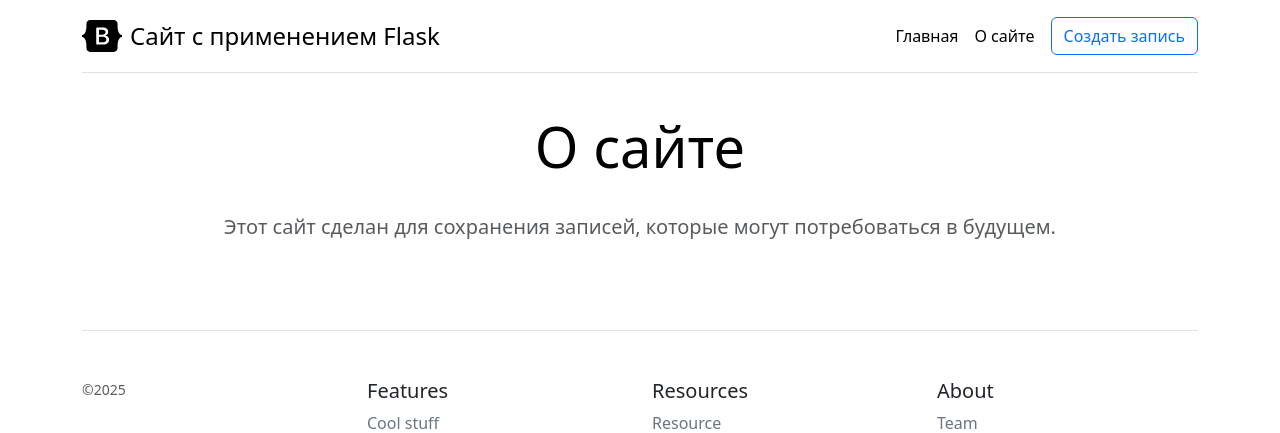
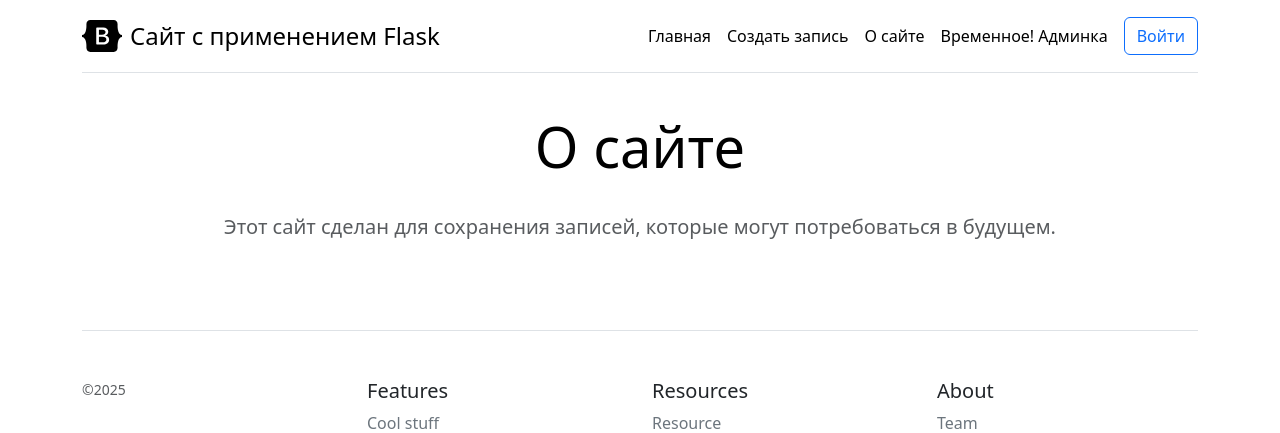
Before and after one commit to Verper1/OOP_practice, a Flask app: page /about in a window 1280 px wide. Shown: the top 433 px of the page. Run offline with Flask 3, Linux system fonts and the light colour scheme; some libraries are stand-ins or nearby versions.

Commit message:
Сделал страницу входа в админ панель и саму админ панель, но пока это всё не работает должным образом.

```diff
--- a/cite_on_Flask/main.py
+++ b/cite_on_Flask/main.py
@@ -1,4 +1,4 @@
-from flask import Flask, render_template, request, redirect
+from flask import Flask, render_template, request, redirect, url_for
 from flask_sqlalchemy import SQLAlchemy
 
 app = Flask(__name__)
@@ -14,6 +14,7 @@ class Notes(db.Model):
 
     def __repr__(self):
         return self.title
+
 
 @app.route('/', methods=['POST', 'GET'])
 def index():
@@ -34,9 +35,27 @@ def index():
     else:
         return render_template('index.html', data=notes)
 
+
+@app.route('/login_adm_page', methods=['GET', 'POST'])
+def admin_login():
+    if request.method == 'POST':
+        # Здесь должна быть логика аутентификации
+        # Если аутентификация прошла успешно, перенаправляем на /admin_panel
+        return redirect(url_for('admin_panel'))
+    # Если GET запрос, показываем форму входа
+    return render_template('login_adm_page.html')
+
+# страница админ панели
+@app.route('/admin_panel')
+def admin_panel():
+    # Загрузка и отображение админ-панели
+    return render_template('admin_panel.html')
+
+
 @app.route('/about')
 def about():
     return render_template('about.html')
+
 
 @app.route('/create', methods=['POST', 'GET'])
 def crate():
@@ -55,5 +74,6 @@ def crate():
     else:
         return render_template('create.html')
 
+
 if __name__ == "__main__":
     app.run(debug=True)
--- a/cite_on_Flask/templates/base.html
+++ b/cite_on_Flask/templates/base.html
@@ -3,6 +3,7 @@
 <head>
     <meta charset="UTF-8">
     <link rel="stylesheet" href="https://cdn.jsdelivr.net/npm/bootstrap@5.3.3/dist/css/bootstrap.min.css" integrity="sha384-QWTKZyjpPEjISv5WaRU9OFeRpok6YctnYmDr5pNlyT2bRjXh0JMhjY6hW+ALEwIH" crossorigin="anonymous">
+    <link rel="stylesheet" href="admin_panel.css">
     {% block title %}{% endblock %}
 </head>
 <body>
@@ -39,9 +40,11 @@
                 </a>
                 <nav class="d-inline-flex mt-2 mt-md-0 ms-md-auto">
                     <a class="me-3 py-2 link-body-emphasis text-decoration-none" href="/">Главная</a>
+                    <a class="me-3 py-2 link-body-emphasis text-decoration-none" href="/create">Создать запись</a>
                     <a class="me-3 py-2 link-body-emphasis text-decoration-none" href="/about">О сайте</a>
+                    <a class="me-3 py-2 link-body-emphasis text-decoration-none" href="/login_adm_page">Временное! Админка</a>
                 </nav>
-                <a class ="btn btn-outline-primary" href="/create">Создать запись</a>
+                <a class ="btn btn-outline-primary" href="/login">Войти</a>
             </div>
         </header>
 
```
